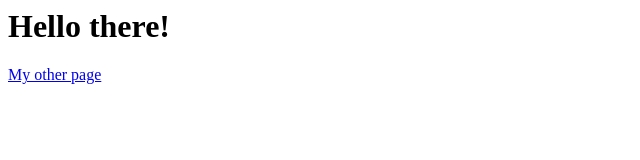
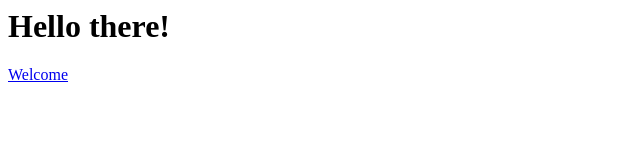
Before and after one commit to shiny-cyril/cs-html-app, a plain HTML site: page index.html in a window 1280 px wide. Shown: the full height of the page, 0-640 px from the left. Drawn offline with Linux system fonts and the light colour scheme.

Commit message:
1 file modified

```diff
--- a/index.html
+++ b/index.html
@@ -1,11 +1,11 @@
 <html>
   <head>
-    <meta charset="UTF-8">
+    <meta charset="UTF-8" />
     <script src="script.js"></script>
     <!-- <link rel="stylesheet" type="text/css" href="styles.css"> -->
   </head>
   <body>
     <h1>Hello there!</h1>
-    <a href="/me.html">My other page</a>
+    <a href="/me.html">Welcome</a>
   </body>
 </html>
```
